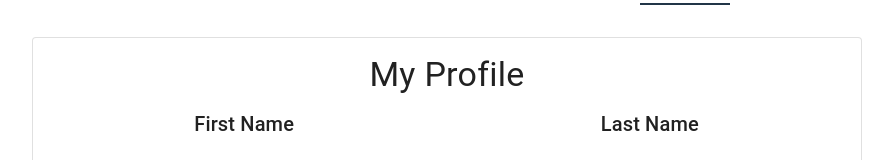
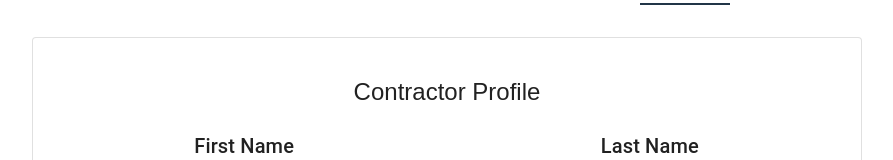
Before and after one commit to Gchollett/Database_Project, a React (Vite) app in the folder db-project/: page /cont/profile in a window 1280 px wide. Shown: the part 138-298 px from the top of the page, without its empty margins (193-1086 px from the left). Built offline with nearby package versions, Linux system fonts and the light colour scheme; no server answers; sample sign-in values are in the browser's storage.

Commit message:
Header changes

```diff
--- a/db-project/src/containers/company/CompProfile.jsx
+++ b/db-project/src/containers/company/CompProfile.jsx
@@ -37,9 +37,7 @@ const CompanyProfile = () => {
     <Box mt={4}>
       <Card variant="outlined">
         <CardContent>
-          <Typography variant="h4" gutterBottom>
-            Company Profile
-          </Typography>
+          <h2>Company Profile</h2>
           <Grid container spacing={2}>
 
             <Grid item xs={12} sm={6}>
--- a/db-project/src/containers/contractor/ContProfile.jsx
+++ b/db-project/src/containers/contractor/ContProfile.jsx
@@ -48,9 +48,7 @@ const ContProfile = () => {
       <Box mt={4}>
         <Card variant="outlined">
           <CardContent>
-            <Typography variant="h4" gutterBottom>
-              My Profile
-            </Typography>
+            <h2>Contractor Profile</h2>
             <Grid container spacing={2}>
 
               <Grid item xs={12} sm={6}>
```
